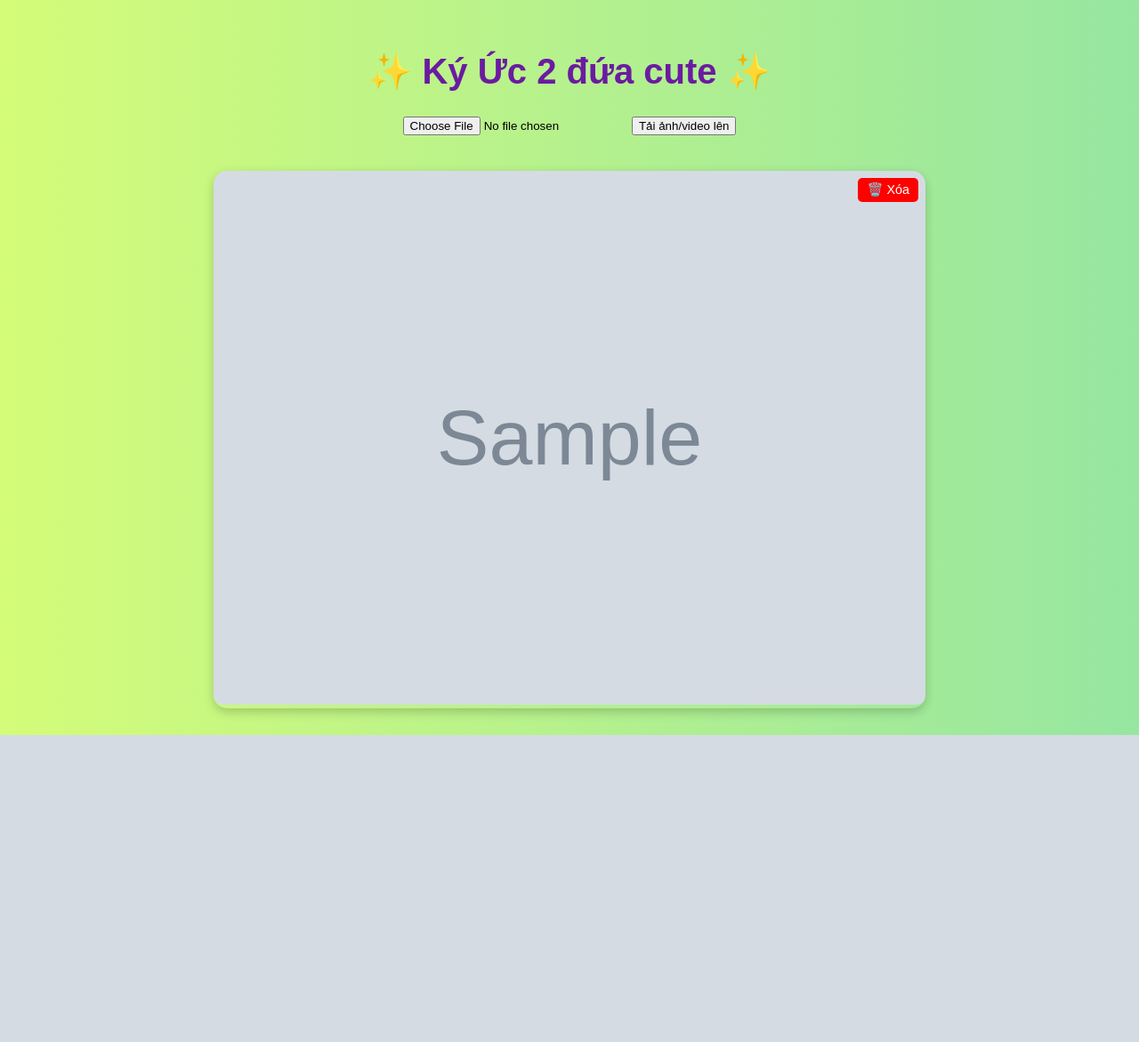
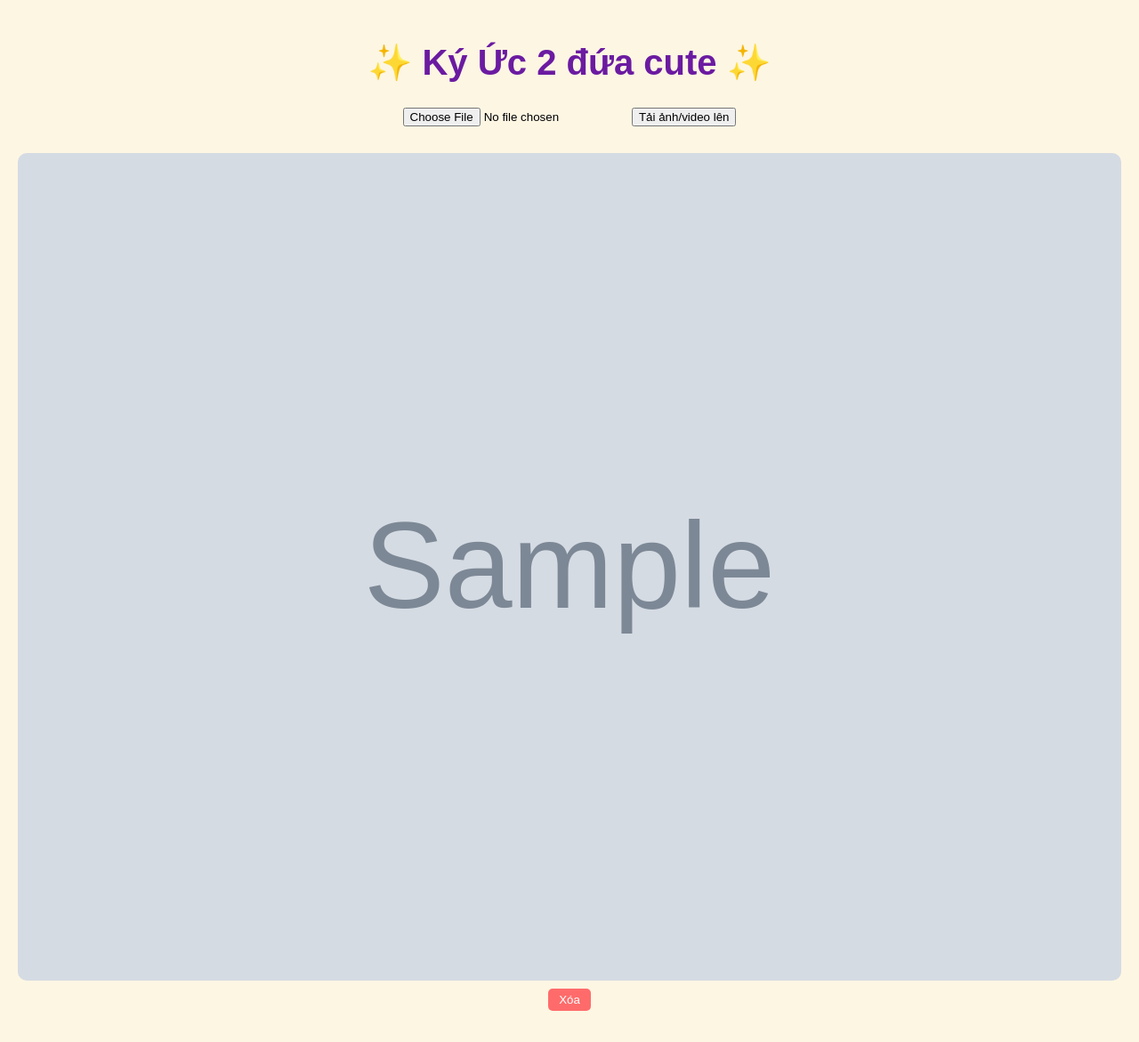
Before and after one commit to anhtiendzc/ki-uc-2-dua, a Flask app: template kiucchungminh/templates/index.html in a window 1280 px wide. Shown: the whole page at 89% size. Before the commit the page ends 826 px from the top, so only its background shows below. Run offline with Flask 3, Linux system fonts and the light colour scheme; the template is opened without the code that fills it: most values are stand-ins (such as "Sample title", 1, 10 or a date in 2020); grey boxes marked "Sample" are stand-in pictures.

Commit message:
Update index.html

```diff
--- a/kiucchungminh/templates/index.html
+++ b/kiucchungminh/templates/index.html
@@ -1,13 +1,63 @@
 <!DOCTYPE html>
-<html lang="vi">
+<html lang="en">
 <head>
   <meta charset="UTF-8">
-  <title>Ký Ức 2 đứa cute</title>
+  <title>✨ Ký Ức 2 đứa cute ✨</title>
   <link rel="stylesheet" href="{{ url_for('static', filename='css/style.css') }}">
-  <link rel="stylesheet" href="https://cdn.jsdelivr.net/npm/swiper@10/swiper-bundle.min.css"/>
+  <style>
+    body {
+      font-family: Arial;
+      background: #fdf6e3;
+      text-align: center;
+      padding: 20px;
+    }
+    .gallery {
+      display: grid;
+      grid-template-columns: repeat(auto-fit, minmax(200px, 1fr));
+      gap: 15px;
+      margin-top: 30px;
+    }
+    .gallery img {
+      width: 100%;
+      height: auto;
+      cursor: pointer;
+      border-radius: 10px;
+      transition: transform 0.3s;
+    }
+    .gallery img:hover {
+      transform: scale(1.05);
+    }
+    .upload-box {
+      margin-bottom: 20px;
+    }
+    .delete-btn {
+      display: block;
+      margin: 5px auto 15px;
+      background: #ff6b6b;
+      color: white;
+      padding: 5px 12px;
+      border: none;
+      border-radius: 5px;
+      cursor: pointer;
+    }
+    .modal {
+      display: none;
+      position: fixed;
+      z-index: 999;
+      left: 0; top: 0;
+      width: 100%; height: 100%;
+      background: rgba(0,0,0,0.8);
+      justify-content: center;
+      align-items: center;
+    }
+    .modal img {
+      max-width: 90%;
+      max-height: 90%;
+      border-radius: 12px;
+    }
+  </style>
 </head>
 <body>
-
   <h1>✨ Ký Ức 2 đứa cute ✨</h1>
 
   <div class="upload-box">
@@ -18,56 +68,28 @@
   </div>
 
   {% if files %}
-  <div class="swiper">
-    <div class="swiper-wrapper">
-      {% for file in files %}
-      <div class="swiper-slide">
-        {% if file.endswith('.mp4') or file.endswith('.webm') %}
-          <video src="{{ url_for('static', filename='uploads/' ~ file) }}" controls></video>
-        {% else %}
-          <img src="{{ url_for('static', filename='uploads/' ~ file) }}" alt="Slide" onclick="openModal(this)">
-        {% endif %}
-        <form action="{{ url_for('delete_file', filename=file) }}" method="POST" onsubmit="return confirm('Xóa ảnh/video này?');">
-          <button type="submit" class="delete-button">🗑️ Xóa</button>
+  <div class="gallery">
+    {% for file in files %}
+      <div>
+        <img src="{{ url_for('static', filename='uploads/' ~ file) }}" onclick="openModal(this.src)">
+        <form method="POST" action="/delete" onsubmit="return confirm('Xóa ảnh này?')">
+          <input type="hidden" name="filename" value="{{ file }}">
+          <button class="delete-btn" type="submit">Xóa</button>
         </form>
       </div>
-      {% endfor %}
-    </div>
-    <div class="swiper-pagination"></div>
-    <div class="swiper-button-next"></div>
-    <div class="swiper-button-prev"></div>
+    {% endfor %}
   </div>
   {% endif %}
 
-  <div id="imageModal" class="modal" onclick="closeModal()">
-    <span class="close">&times;</span>
-    <img class="modal-content" id="modalImage">
+  <div class="modal" id="modal" onclick="this.style.display='none'">
+    <img id="modal-img" src="">
   </div>
 
-  <script src="https://cdn.jsdelivr.net/npm/swiper@10/swiper-bundle.min.js"></script>
   <script>
-    const swiper = new Swiper('.swiper', {
-      loop: true,
-      pagination: { el: '.swiper-pagination' },
-      navigation: {
-        nextEl: '.swiper-button-next',
-        prevEl: '.swiper-button-prev'
-      },
-      autoplay: {
-        delay: 3000,
-        disableOnInteraction: false,
-      }
-    });
-
-    function openModal(img) {
-      document.getElementById("imageModal").style.display = "block";
-      document.getElementById("modalImage").src = img.src;
-    }
-
-    function closeModal() {
-      document.getElementById("imageModal").style.display = "none";
+    function openModal(src) {
+      document.getElementById('modal-img').src = src;
+      document.getElementById('modal').style.display = 'flex';
     }
   </script>
-
 </body>
 </html>
```
